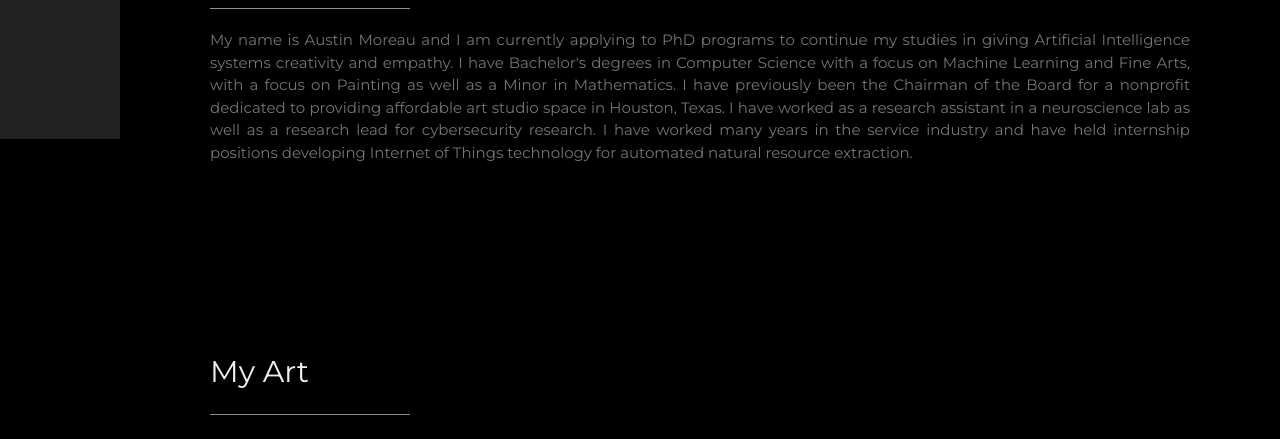
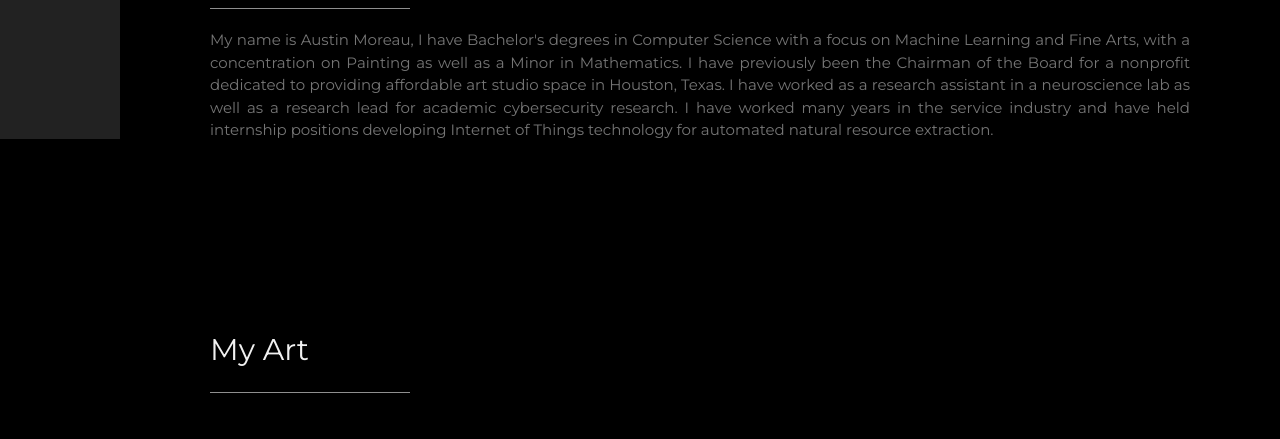
Before and after one commit to ADMoreau/ADMoreau.github.io, a plain HTML site: page index.html in a window 1280 px wide. Shown: the part 661-1100 px from the top of the page. Drawn offline with nearby package versions, Linux system fonts and the light colour scheme.

Commit message:
Update index.html

```diff
--- a/index.html
+++ b/index.html
@@ -68,7 +68,7 @@ body, h1,h2,h3,h4,h5,h6 {font-family: "Montserrat", sans-serif}
   <div class="w3-content w3-justify w3-text-grey w3-padding-64" id="about">
     <h2 class="w3-text-light-grey">About Me</h2>
     <hr style="width:200px" class="w3-opacity">
-    <p>My name is Austin Moreau and I am currently applying to PhD programs to continue my studies in giving Artificial Intelligence systems creativity and empathy. I have Bachelor's degrees in Computer Science with a focus on Machine Learning and Fine Arts, with a focus on Painting as well as a Minor in Mathematics. I have previously been the Chairman of the Board for a nonprofit dedicated to providing affordable art studio space in Houston, Texas. I have worked as a research assistant in a neuroscience lab as well as a research lead for cybersecurity research. I have worked many years in the service industry and have held internship positions developing Internet of Things technology for automated natural resource  extraction.
+    <p>My name is Austin Moreau, I have Bachelor's degrees in Computer Science with a focus on Machine Learning and Fine Arts, with a concentration on Painting as well as a Minor in Mathematics. I have previously been the Chairman of the Board for a nonprofit dedicated to providing affordable art studio space in Houston, Texas. I have worked as a research assistant in a neuroscience lab as well as a research lead for academic cybersecurity research. I have worked many years in the service industry and have held internship positions developing Internet of Things technology for automated natural resource  extraction.
     </p></header>
     <!--
     <div class="w3-center">
```
